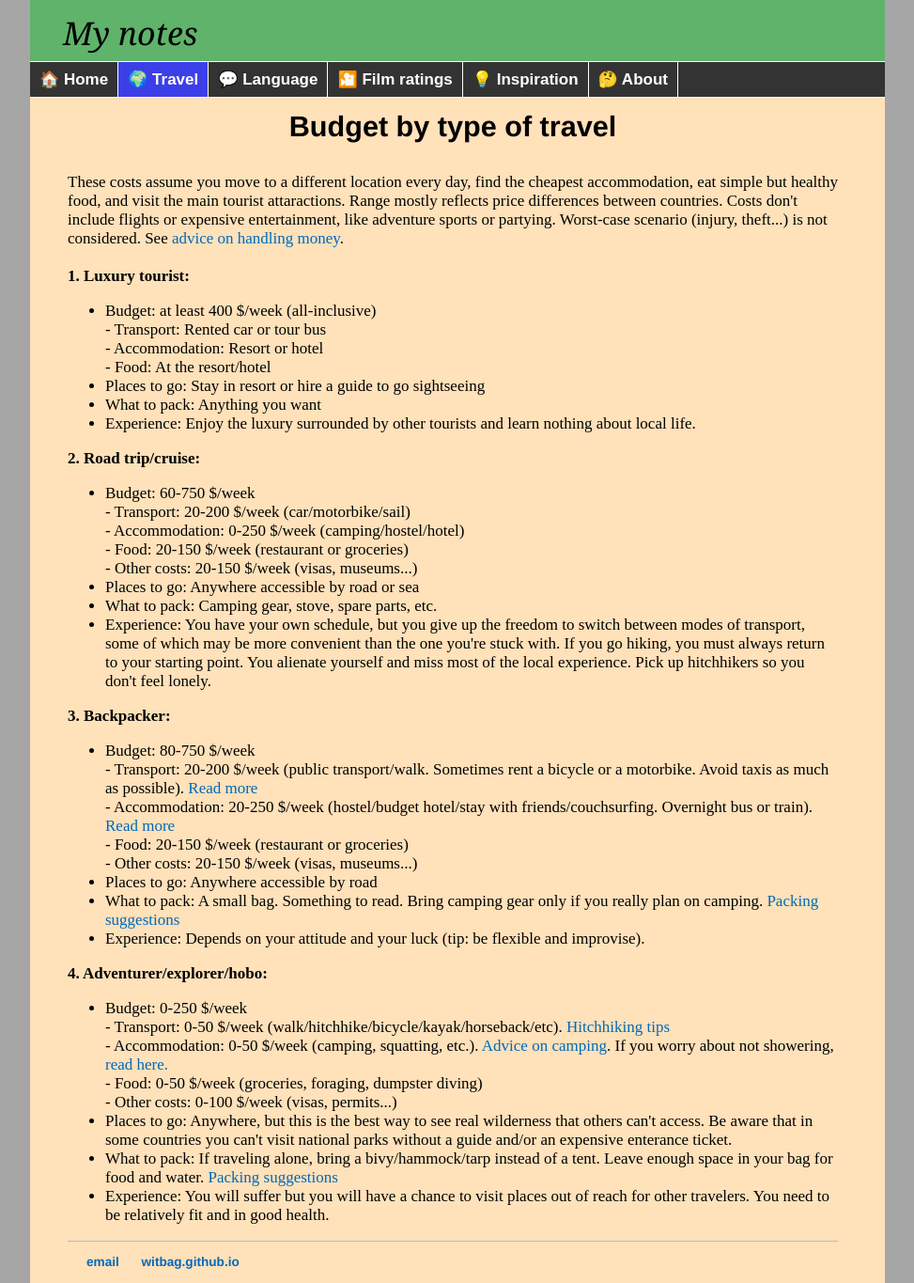
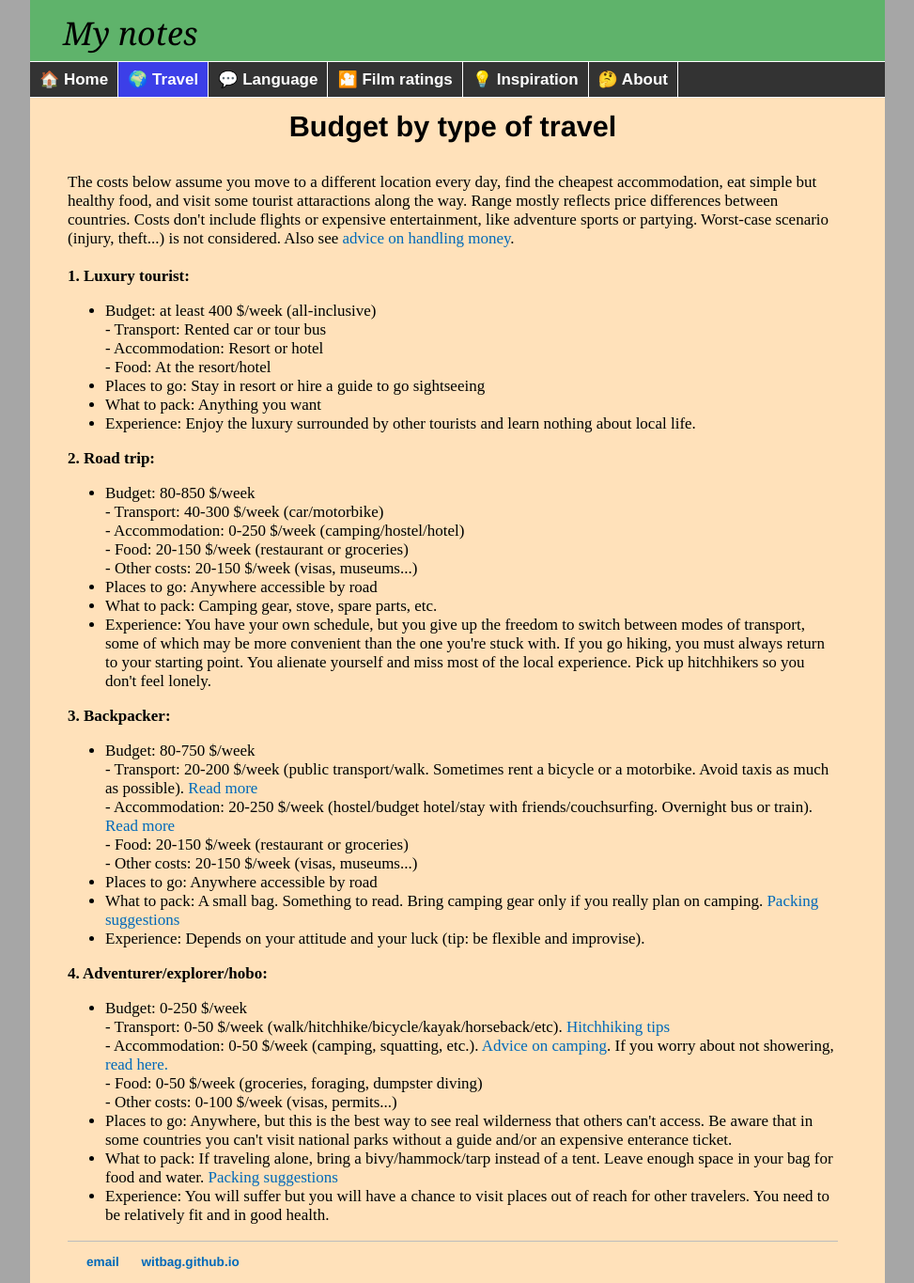
Before and after one commit to witbag/witbag.github.io, a Jekyll site: the page built from travel/budget.html, in a window 1280 px wide. Shown: the whole page at 94% size, without its empty margins (153-1126 px from the left). Built offline with Jekyll 4.4.1, drawn with Linux system fonts in a browser that asks for light colours.

Commit message:
Update budget.html

```diff
--- a/travel/budget.html
+++ b/travel/budget.html
@@ -8,7 +8,7 @@ title: Travel advice
 <br>
 <center><h2>Budget by type of travel</h2></center>
 <br>
-These costs assume you move to a different location every day, find the cheapest accommodation, eat simple but healthy food, and visit the main tourist attaractions. Range mostly reflects price differences between countries. Costs don't include flights or expensive entertainment, like adventure sports or partying. Worst-case scenario (injury, theft...) is not considered. See <a href="money.html">advice on handling money</a>.<br>
+The costs below assume you move to a different location every day, find the cheapest accommodation, eat simple but healthy food, and visit some tourist attaractions along the way. Range mostly reflects price differences between countries. Costs don't include flights or expensive entertainment, like adventure sports or partying. Worst-case scenario (injury, theft...) is not considered. Also see <a href="money.html">advice on handling money</a>.<br>
 <br>
 <b>1. Luxury tourist:</b>
 <ul>
@@ -20,14 +20,14 @@ These costs assume you move to a different location every day, find the cheapest
 <li>What to pack: Anything you want<br>
 <li>Experience: Enjoy the luxury surrounded by other tourists and learn nothing about local life.<br>
 </ul>
-<b>2. Road trip/cruise:</b>
+<b>2. Road trip:</b>
 <ul>
-<li>Budget: 60-750 $/week <br>
-- Transport: 20-200 $/week (car/motorbike/sail)<br>
+<li>Budget: 80-850 $/week <br>
+- Transport: 40-300 $/week (car/motorbike)<br>
 - Accommodation: 0-250 $/week (camping/hostel/hotel)<br>
 - Food: 20-150 $/week (restaurant or groceries)<br>
 - Other costs: 20-150 $/week (visas, museums...)<br>
-<li>Places to go: Anywhere accessible by road or sea<br>
+<li>Places to go: Anywhere accessible by road<br>
 <li>What to pack: Camping gear, stove, spare parts, etc.<br>
 <li>Experience: You have your own schedule, but you give up the freedom to switch between modes of transport, some of which may be more convenient than the one you're stuck with. If you go hiking, you must always return to your starting point. You alienate yourself and miss most of the local experience. Pick up hitchhikers so you don't feel lonely.<br>
 </ul>
```
